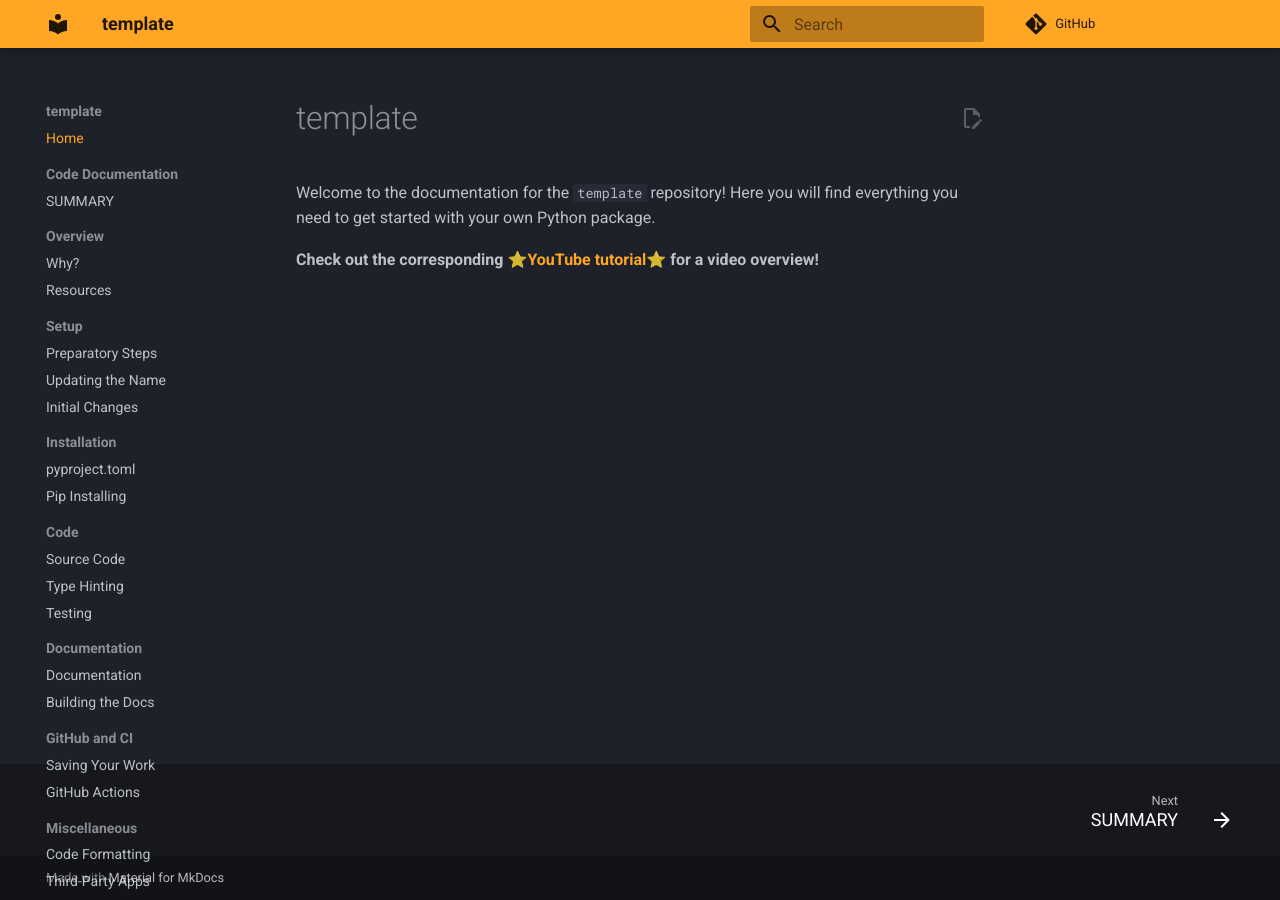
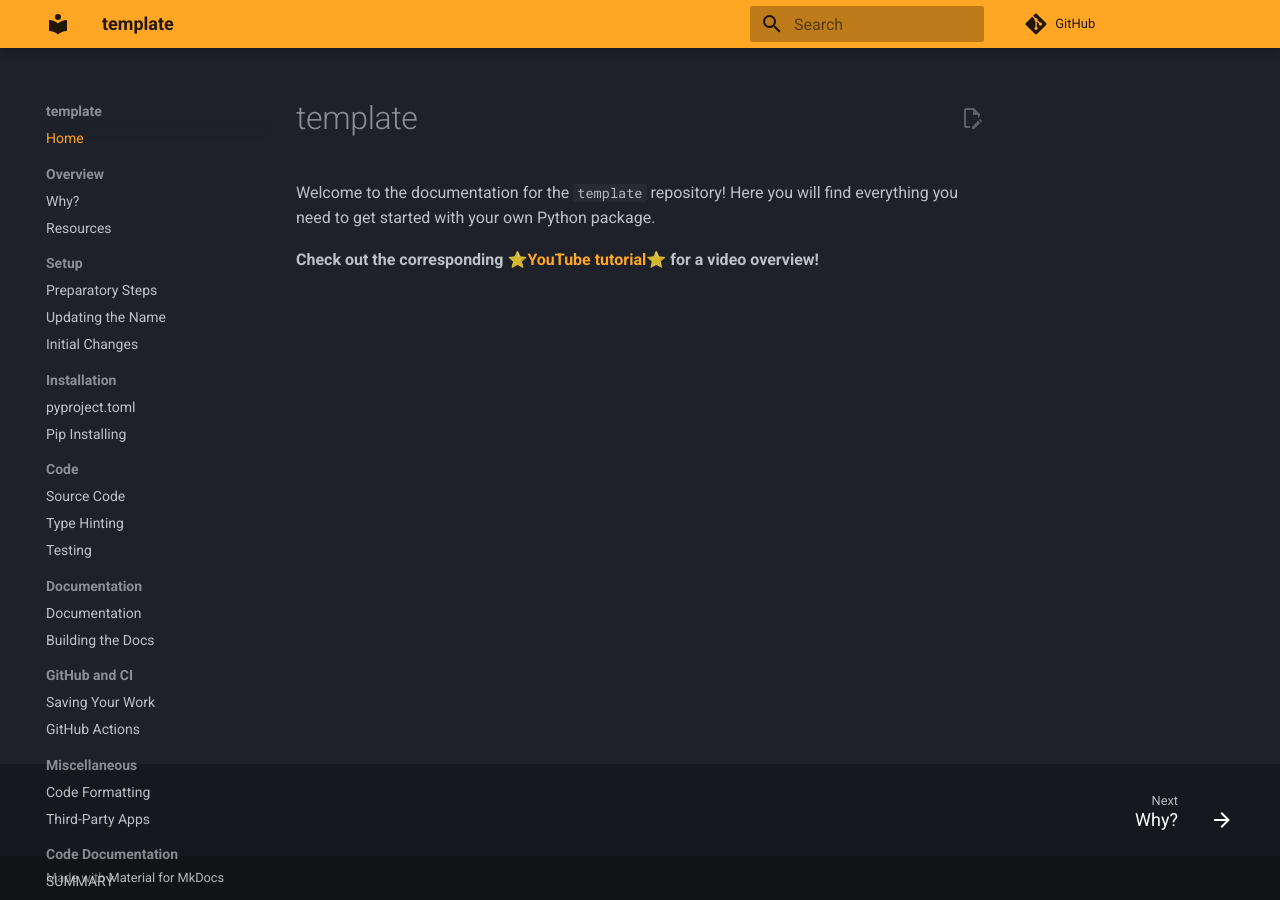
Before and after one commit to Quantum-Accelerators/template, an MkDocs documentation site: the page built from docs/index.md, in a window 1280 px wide. Built offline with MkDocs 1.6.1 and Material for MkDocs 9.7.7, drawn with Linux system fonts in a browser that asks for light colours; plug-ins that fetch from the network failed and are left out; comment, search, counter and statistics services are not loaded.

Commit message:
Update mkdocs.yml

```diff
--- a/mkdocs.yml
+++ b/mkdocs.yml
@@ -4,7 +4,6 @@ site_description: >-
   This is the template package!
 nav:
   - Home: index.md
-  - Code Documentation: reference/ # keep me!
   - Overview:
       - example_docs/intro/why.md
       - example_docs/intro/resources.md
@@ -28,6 +27,7 @@ nav:
   - Miscellaneous:
       - example_docs/other/linting.md
       - example_docs/other/apps.md
+  - Code Documentation: reference/ # keep me!
   - About:
       - example_docs/about/changelog.md
       - example_docs/about/conduct.md
```
